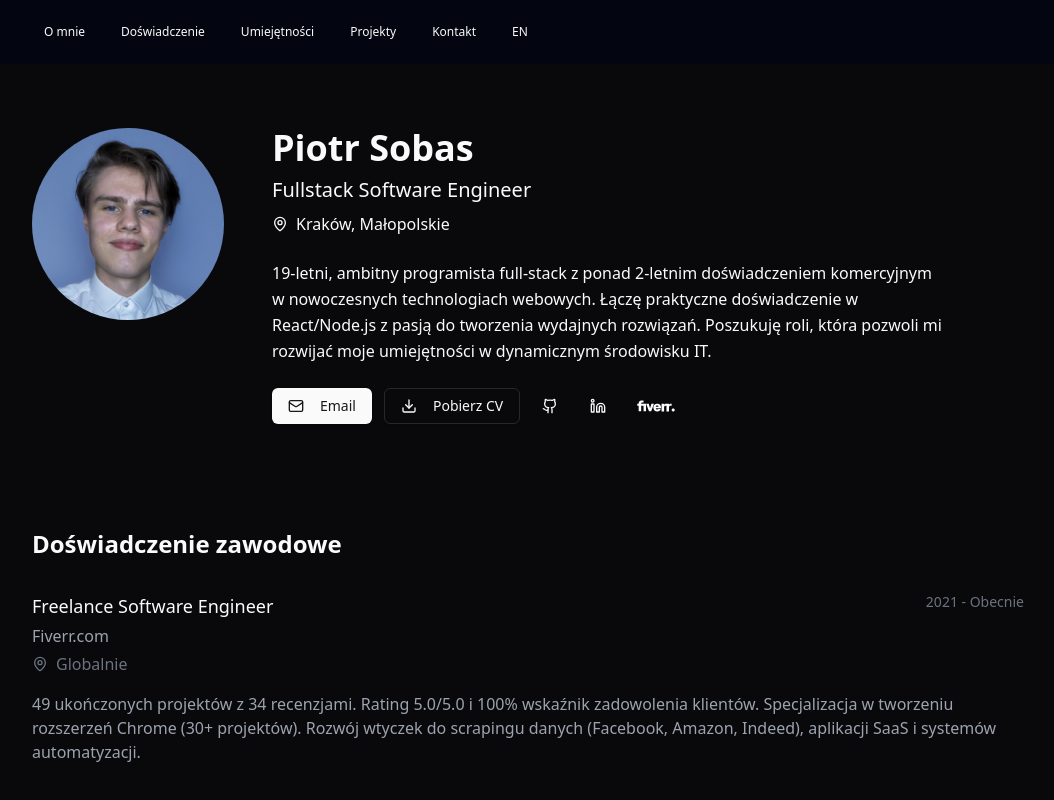
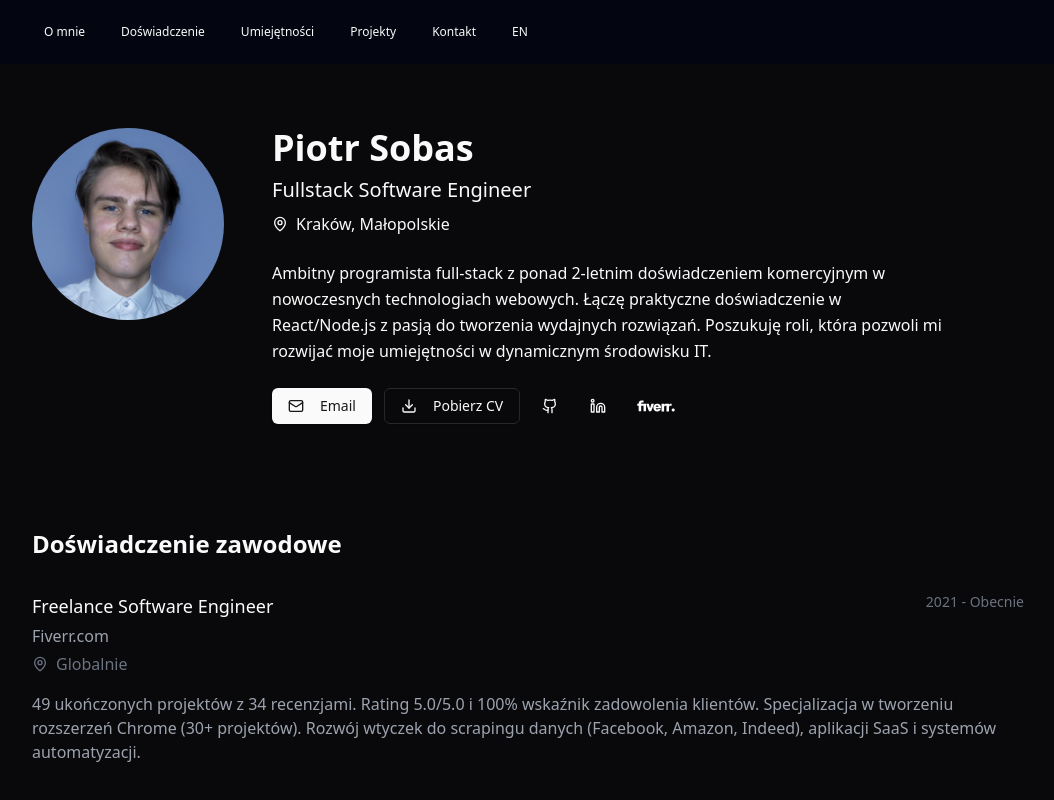
Before and after one commit to SpaghettiMaster545/SpaghettiMaster545.github.io, a React (Create React App) app in the folder my-app/: page / in a window 1280 px wide. Shown: the top 800 px of the page, without its empty margins (112-1166 px from the left). Built offline with nearby package versions, Linux system fonts and the light colour scheme.

Commit message:
#4 - Description update

```diff
--- a/my-app/src/translations.ts
+++ b/my-app/src/translations.ts
@@ -9,7 +9,7 @@ export const translations = {
         },
         header: {
             role: "Fullstack Software Engineer",
-            description: "19-letni, ambitny programista full-stack z ponad 2-letnim doświadczeniem komercyjnym w nowoczesnych technologiach webowych. Łączę praktyczne doświadczenie w React/Node.js z pasją do tworzenia wydajnych rozwiązań. Poszukuję roli, która pozwoli mi rozwijać moje umiejętności w dynamicznym środowisku IT.",
+            description: "Ambitny programista full-stack z ponad 2-letnim doświadczeniem komercyjnym w nowoczesnych technologiach webowych. Łączę praktyczne doświadczenie w React/Node.js z pasją do tworzenia wydajnych rozwiązań. Poszukuję roli, która pozwoli mi rozwijać moje umiejętności w dynamicznym środowisku IT.",
             downloadCV: "Pobierz CV",
             CVFileName: "Piotr_Sobas_CV_FullStack_Developer_PL.pdf"
         },
@@ -40,7 +40,7 @@ export const translations = {
         },
         header: {
             role: "Fullstack Software Engineer",
-            description: "A 19-year-old ambitious full-stack developer with over 2 years of commercial experience in modern web technologies. I combine practical experience in React/Node.js with a passion for creating efficient solutions. I am seeking a role that will allow me to develop my skills in a dynamic IT environment.",
+            description: "Ambitious full-stack developer with over 2 years of commercial experience in modern web technologies. I combine practical experience in React/Node.js with a passion for creating efficient solutions. I am seeking a role that will allow me to develop my skills in a dynamic IT environment.",
             downloadCV: "Download CV",
             CVFileName: "Piotr_Sobas_CV_FullStack_Developer_EN.pdf"
         },
```
